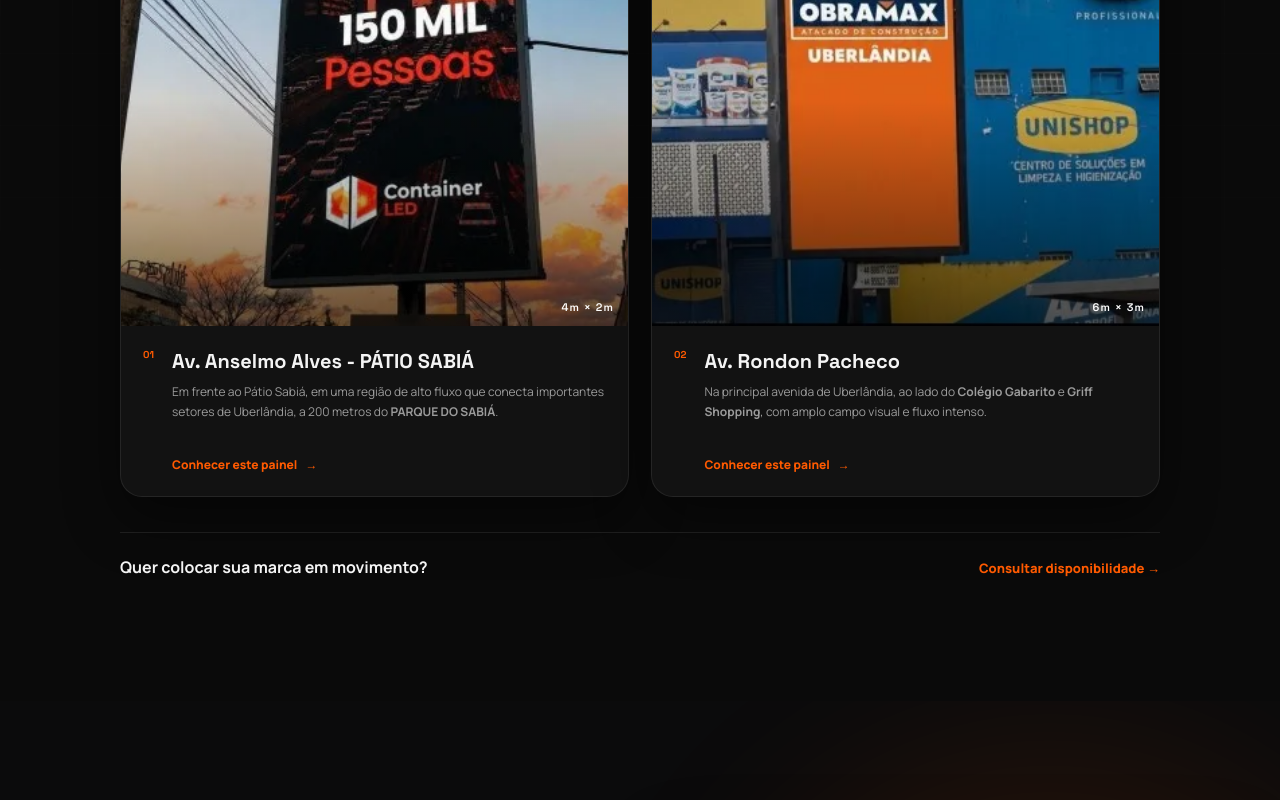
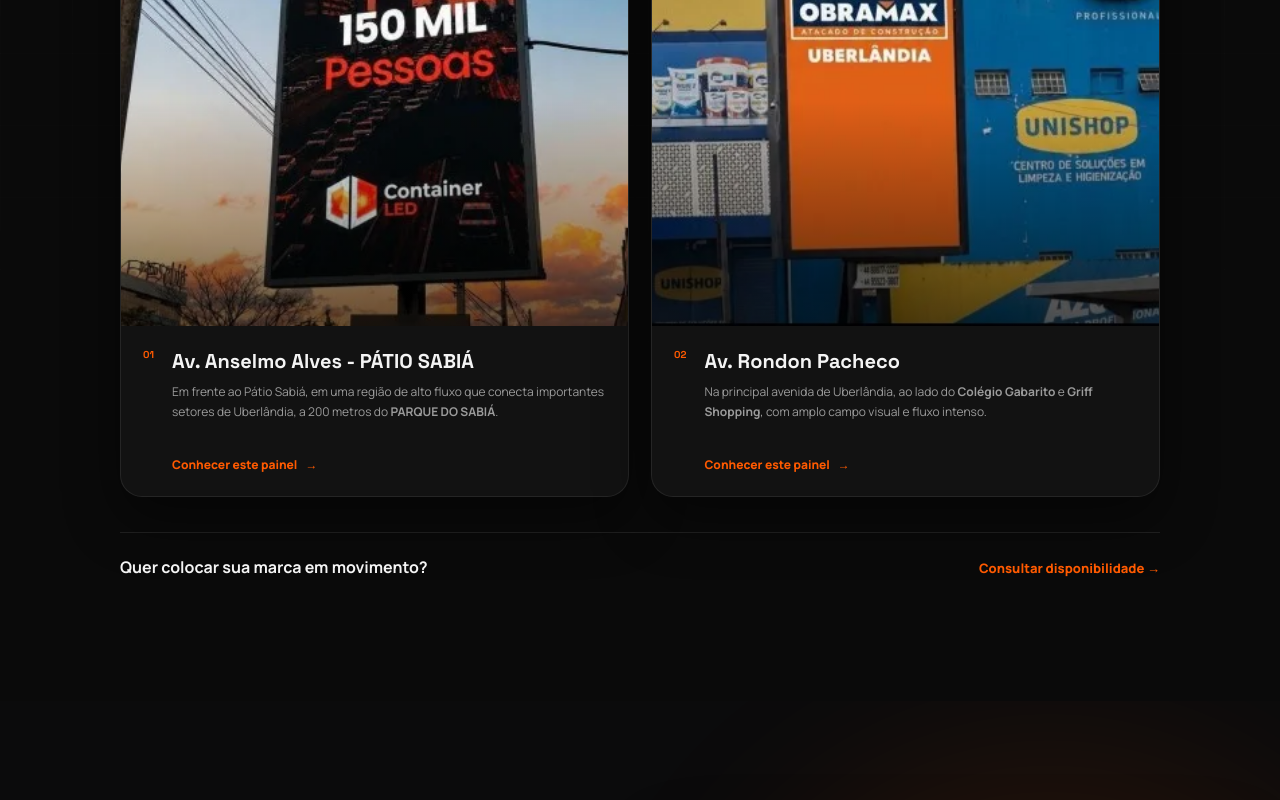
Before and after one commit to rodrigopaiva00/container-led-site, a plain HTML site: page index.html in a window 1280 px wide. Shown: the part 3190-3990 px from the top of the page. Drawn offline with Linux system fonts and the light colour scheme.

Commit message:
Remove medidas sobre as miniaturas dos painéis

```diff
--- a/index.html
+++ b/index.html
@@ -199,11 +199,11 @@
         </div>
         <div class="panel-cards two-panel-grid">
           <a class="location-card panel-choice reveal" href="painel-anselmo.html" aria-label="Conhecer o Painel 01 da Avenida Anselmo Alves, Pátio Sabiá">
-            <div class="card-visual panel-photo"><img src="assets/painel-anselmo-patio-sabia.webp" alt="Painel da Avenida Anselmo Alves em frente ao Pátio Sabiá"><span class="status status-live">Em operação</span><div class="dimension">4m × 2m</div></div>
+            <div class="card-visual panel-photo"><img src="assets/painel-anselmo-patio-sabia.webp" alt="Painel da Avenida Anselmo Alves em frente ao Pátio Sabiá"><span class="status status-live">Em operação</span></div>
             <div class="card-body"><span class="card-index">01</span><div><h3>Av. Anselmo Alves - PÁTIO SABIÁ</h3><p>Em frente ao Pátio Sabiá, em uma região de alto fluxo que conecta importantes setores de Uberlândia, a 200 metros do <strong>PARQUE DO SABIÁ</strong>.</p><span class="panel-open">Conhecer este painel <b>→</b></span></div></div>
           </a>
           <a class="location-card panel-choice reveal" href="painel-rondon.html" aria-label="Conhecer o Painel 02 da Avenida Rondon Pacheco">
-            <div class="card-visual panel-photo"><img src="assets/painel-rondon.webp" alt="Painel da Avenida Rondon Pacheco"><span class="status status-live">Em operação</span><div class="dimension">6m × 3m</div></div>
+            <div class="card-visual panel-photo"><img src="assets/painel-rondon.webp" alt="Painel da Avenida Rondon Pacheco"><span class="status status-live">Em operação</span></div>
             <div class="card-body"><span class="card-index">02</span><div><h3>Av. Rondon Pacheco</h3><p>Na principal avenida de Uberlândia, ao lado do <strong>Colégio Gabarito</strong> e <strong>Griff Shopping</strong>, com amplo campo visual e fluxo intenso.</p><span class="panel-open">Conhecer este painel <b>→</b></span></div></div>
           </a>
         </div>
```
